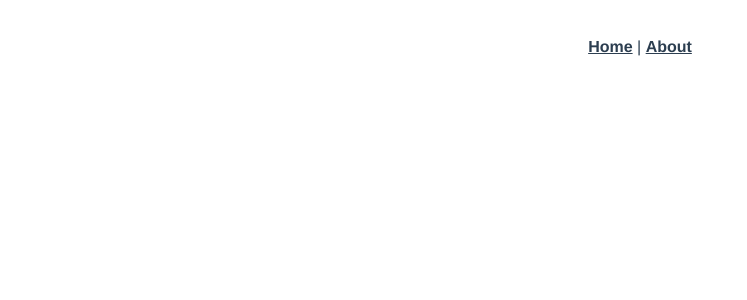
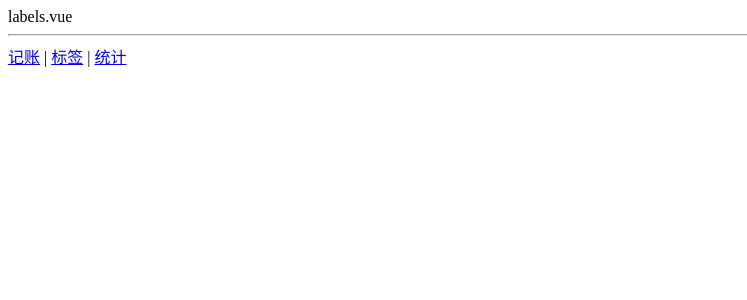
Before and after one commit to wujiale-spec/money-1, a Vue app: page /#/labels in a window 1280 px wide. Shown: the top 300 px of the page, without its empty margins (0-747 px from the left). Built offline with nearby package versions, Linux system fonts and the light colour scheme.

Commit message:
创建三个页面â

```diff
--- a/src/App.vue
+++ b/src/App.vue
@@ -1,10 +1,14 @@
 <template>
-  <div id="app">
-    <div id="nav">
-      <router-link to="/">Home</router-link> |
-      <router-link to="/about">About</router-link>
+  <div>
+    <router-view/>
+    <hr>
+    <div>
+      <router-link to="/money">记账</router-link>
+      |
+      <router-link to="/labels">标签</router-link>
+      |
+      <router-link to="/statistics">统计</router-link>
     </div>
-    <router-view/>
   </div>
 </template>
 
--- a/src/router/index.ts
+++ b/src/router/index.ts
@@ -1,27 +1,46 @@
-import Vue from 'vue'
-import VueRouter, { RouteConfig } from 'vue-router'
-import Home from '../views/Home.vue'
+import Vue from 'vue';
+import VueRouter, {RouteConfig} from 'vue-router';
+import Home from '@/views/Home.vue';
+import Money from '@/views/Money.vue';
+import Labels from '@/views/Labels.vue';
+import Statistics from '@/views/Statistics.vue';
 
-Vue.use(VueRouter)
+Vue.use(VueRouter);
 
 const routes: Array<RouteConfig> = [
   {
-    path: '/',
-    name: 'Home',
-    component: Home
+    path:'/',
+    redirect:'/money',
+  } ,
+  {
+    path:'/money',
+    component:Money,
   },
   {
-    path: '/about',
-    name: 'About',
-    // route level code-splitting
-    // this generates a separate chunk (about.[hash].js) for this route
-    // which is lazy-loaded when the route is visited.
-    component: () => import(/* webpackChunkName: "about" */ '../views/About.vue')
+    path:'/labels',
+    component:Labels,
+  },
+  {
+    path:'/statistics',
+    component:Statistics,
   }
-]
+  // {
+  //   path: '/',
+  //   name: 'Home',
+  //   component: Home
+  // },
+  // {
+  //   path: '/about',
+  //   name: 'About',
+  //   // route level code-splitting
+  //   // this generates a separate chunk (about.[hash].js) for this route
+  //   // which is lazy-loaded when the route is visited.
+  //   component: () => import(/* webpackChunkName: "about" */ '../views/About.vue')
+  // }
+];
 
 const router = new VueRouter({
   routes
-})
+});
 
-export default router
+export default router;
--- /dev/null
+++ b/src/views/Labels.vue
@@ -0,0 +1,13 @@
+<template>
+  <div>labels.vue</div>
+</template>
+
+<script lang="ts">
+export default {
+  name: 'Labels'
+};
+</script>
+
+<style lang="scss" scoped>
+
+</style>
--- /dev/null
+++ b/src/views/Money.vue
@@ -0,0 +1,13 @@
+<template>
+  <div>money.vue</div>
+</template>
+
+<script lang="ts">
+export default {
+  name: 'Money'
+};
+</script>
+
+<style lang="scss" scoped>
+
+</style>
--- /dev/null
+++ b/src/views/Statistics.vue
@@ -0,0 +1,13 @@
+<template>
+  <div>statistics.vue</div>
+</template>
+
+<script lang="ts">
+export default {
+  name: 'Statistics'
+};
+</script>
+
+<style lang="scss" scoped>
+
+</style>
```
